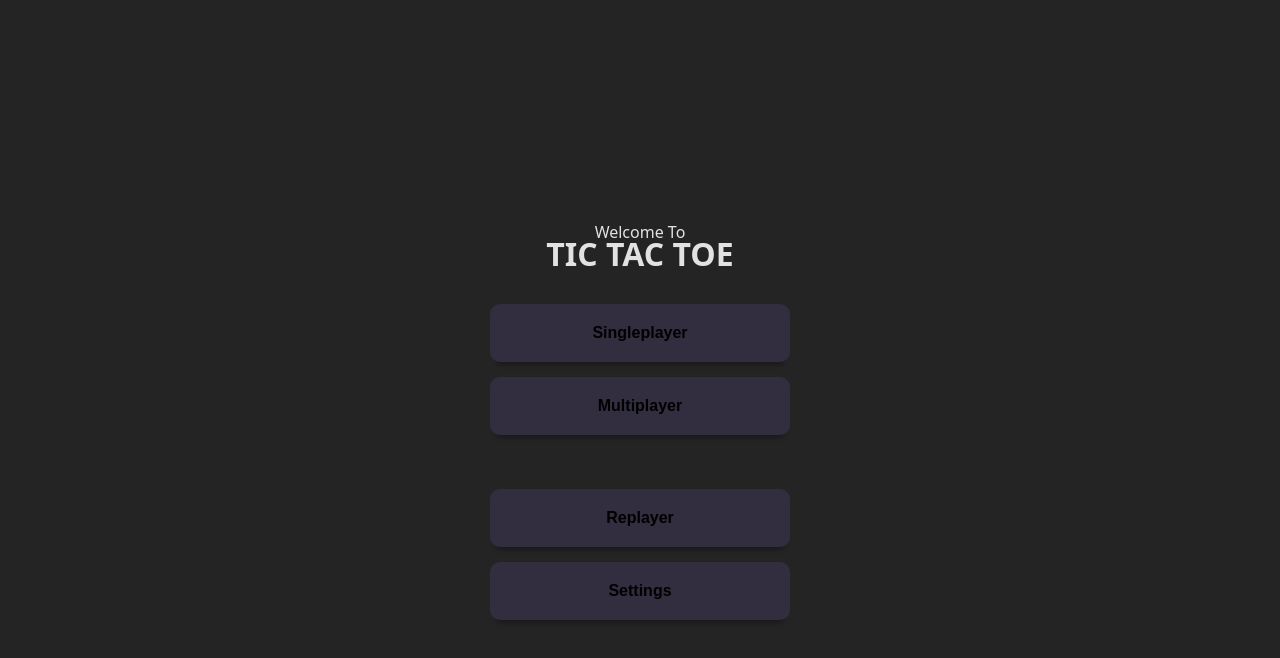
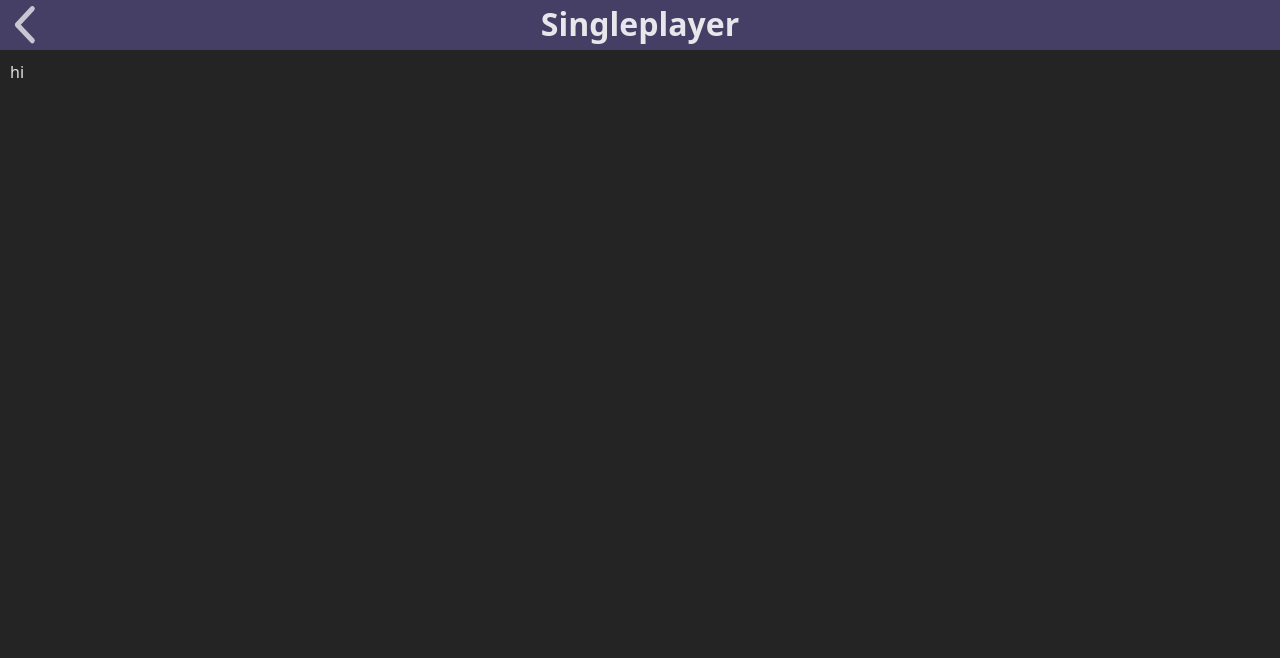
Before and after one commit to RAPrograms/Tic-Tac-Toe-Web-Client, a Svelte app: page / in a window 1280 px wide. Both pictures are taken after a click on the button "Singleplayer". Shown: the top 658 px of the page. Built offline with nearby package versions, Linux system fonts and the light colour scheme.

Commit message:
Added screen transitions

```diff
--- a/src/App.svelte
+++ b/src/App.svelte
@@ -1,10 +1,7 @@
 <script>
-    import MenuLayout from "./components/MenuLayout.svelte";
     import { screen } from "./lib/state";
     import MainMenu from "./screens/MainMenu.svelte";
     import SinglePlayerMenu from "./screens/SinglePlayerMenu.svelte";
-
-
 </script>
 
 {#if $screen == "main"}
--- a/src/app.css
+++ b/src/app.css
@@ -22,10 +22,17 @@ body, body > #app{
 }
 
 body > #app{
-  justify-content: center;
-  flex-direction: column;
-  align-items: center;
-  display: flex;
+  position: relative;
+}
+
+body > #app > *{
+  position: absolute;
+}
+
+.screen, body > #app > *{
+  box-sizing: border-box;
+  height: 100vh;
+  width: 100vw;
 }
 
 h1, h2, h3, h4, h5, h6{
--- a/src/components/MenuLayout.svelte
+++ b/src/components/MenuLayout.svelte
@@ -1,10 +1,11 @@
 <script lang="ts">
     import type { Snippet } from "svelte";
+    import { fade } from "svelte/transition";
 
     const { onExit = () => {}, title, children } : { title: string, onExit: () => void, children: Snippet } = $props()
 </script>
 
-<div class="layout">
+<div class="layout screen" transition:fade>
     <header>
         <button aria-label="Exit" onclick={onExit}>
             <svg viewBox="0 0 30 55" fill="none" xmlns="http://www.w3.org/2000/svg">
--- a/src/screens/MainMenu.svelte
+++ b/src/screens/MainMenu.svelte
@@ -1,4 +1,7 @@
 <script lang="ts">
+    import { fade } from "svelte/transition";
+    import { screen } from "../lib/state";
+
     function animateButtonClick(e: Event){
         const target: HTMLElement = e.target
         if(target.tagName != "BUTTON")
@@ -9,6 +12,7 @@
     }
 </script>
 
+<div class="screen" transition:fade>
     <header>
         <span>Welcome To</span>
         <h1>TIC TAC TOE</h1>
@@ -17,15 +21,23 @@
     <!-- svelte-ignore a11y_click_events_have_key_events -->
     <!-- svelte-ignore a11y_no_noninteractive_element_interactions -->
     <main onclick={animateButtonClick}>
-    <button>Singleplayer</button>
+        <button onclick={() => {screen.set("singleplayer-menu")}}>Singleplayer</button>
         <button>Multiplayer</button>
         <br>
         <button>Replayer</button>
         <button>Settings</button>
     </main>
+</div>
 
 <style lang="scss">
     @import "../variables.scss";
+
+    .screen{
+        justify-content: center;
+        flex-direction: column;
+        align-items: center;
+        display: flex;
+    }
 
     header{
         & > h1{ line-height: 20px; }
--- /dev/null
+++ b/src/screens/SinglePlayerMenu.svelte
@@ -0,0 +1,8 @@
+<script>
+    import MenuLayout from "../components/MenuLayout.svelte";
+    import { screen } from "../lib/state";
+
+</script>
+<MenuLayout title="Singleplayer" onExit={() => screen.set("main")}>
+    hi
+</MenuLayout>
```
Lines whose indentation alone changed are shown as unchanged.
